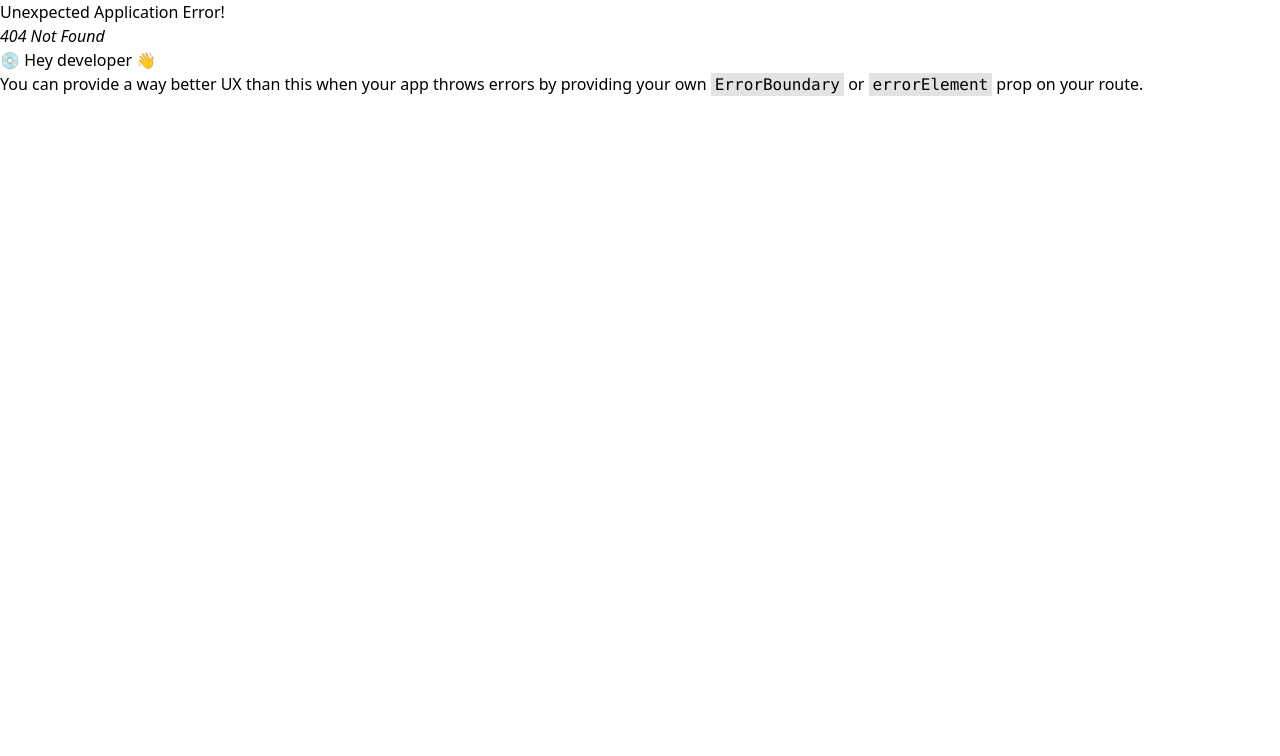
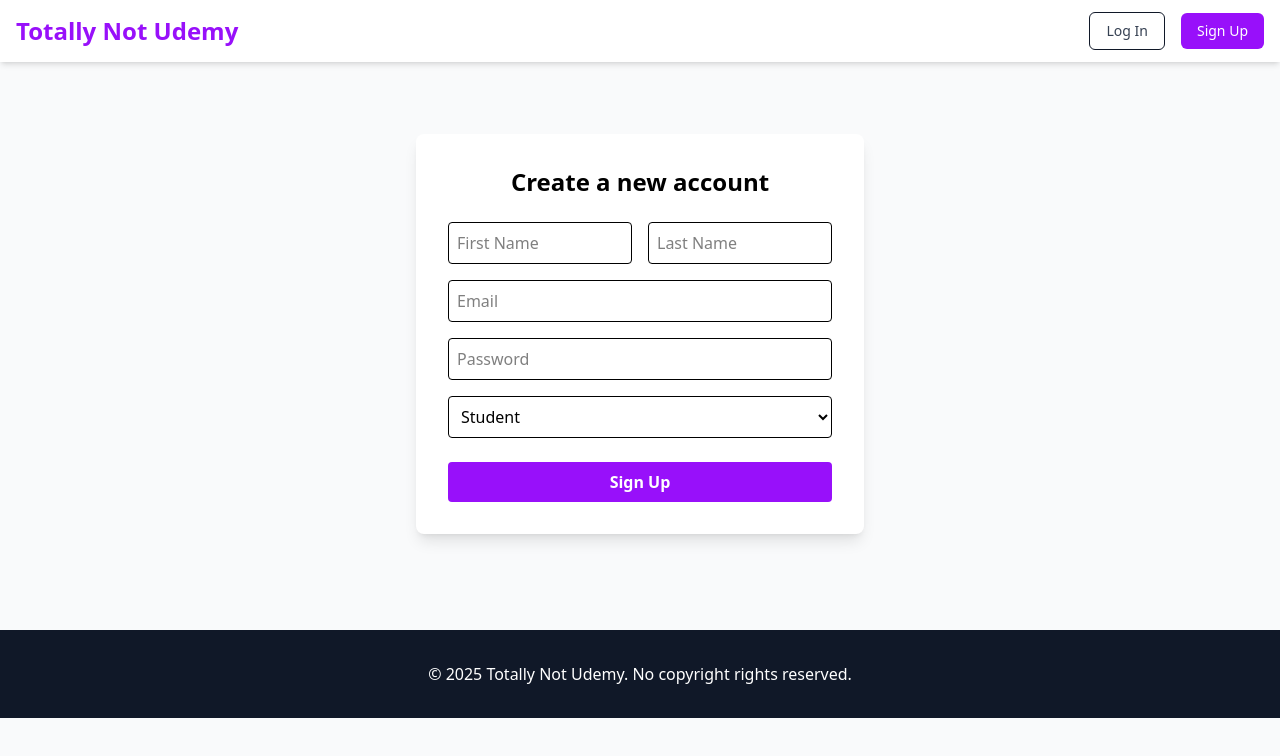
Before and after one commit to DraganM03/not_udemy_frontent, a React (Vite) app: page /register in a window 1280 px wide. Before the commit this address had no page. Shown: the top 756 px of the page. Built offline with nearby package versions, Linux system fonts and the light colour scheme.

Commit message:
Added Login and Register page

```diff
--- a/src/App.jsx
+++ b/src/App.jsx
@@ -10,12 +10,16 @@ import { AuthProvider } from './context/AuthContext.jsx';
 import MainLayout from './layouts/MainLayout';
 import HomePage from './pages/HomePage.jsx';
 import CoursePage from './pages/CoursePage';
+import LoginPage from './pages/LoginPage.jsx';
+import RegisterPage from './pages/RegisterPage.jsx';
 
 const router = createBrowserRouter(
   createRoutesFromElements(
     <Route path="/" element={<MainLayout />}>
       <Route index element={<HomePage />} />
       <Route path="/course/:id" element={<CoursePage />} />
+      <Route path="/login" element={<LoginPage />} />
+      <Route path="/register" element={<RegisterPage />} />
     </Route>
   )
 );
--- a/src/components/Navbar.jsx
+++ b/src/components/Navbar.jsx
@@ -1,5 +1,6 @@
 import React from 'react';
 import { Link, useNavigate } from 'react-router-dom';
+import { FaSignOutAlt } from 'react-icons/fa';
 import { useAuth } from '../context/AuthContext';
 
 const Navbar = () => {
@@ -44,7 +45,7 @@ const Navbar = () => {
                 onClick={handleLogout}
                 className="px-4 py-2 text-sm font-medium text-white bg-red-500 rounded-md hover:bg-red-600"
               >
-                Logout
+                <FaSignOutAlt />
               </button>
             </>
           ) : (
--- /dev/null
+++ b/src/pages/LoginPage.jsx
@@ -0,0 +1,82 @@
+import React, { useState } from 'react';
+import { Link, useNavigate } from 'react-router-dom';
+import { useAuth } from '../context/AuthContext';
+import api from '../services/api';
+
+const LoginPage = () => {
+  const navigate = useNavigate();
+  const { login } = useAuth();
+  const [email, setEmail] = useState('');
+  const [password, setPassword] = useState('');
+  const [error, setError] = useState('');
+
+  const handleSubmit = async (e) => {
+    e.preventDefault();
+    setError('');
+    try {
+      const response = await api.post('/api/users/login', { email, password });
+      const { user, token } = response.data;
+      login(user, token);
+      navigate('/');
+    } catch (err) {
+      setError(err.response?.data?.message || err.message);
+    }
+  };
+
+  return (
+    <div className="max-w-md mx-auto mt-10">
+      <form
+        onSubmit={handleSubmit}
+        className="bg-white p-8 rounded-lg shadow-lg"
+      >
+        <h2 className="text-2xl font-bold mb-6 text-center">
+          Log in to your account
+        </h2>
+        {error && <p className="text-red-500 text-center mb-4">{error}</p>}
+        <div className="mb-4">
+          <label className="block text-gray-700 mb-2" htmlFor="email">
+            Email
+          </label>
+          <input
+            type="email"
+            id="email"
+            value={email}
+            onChange={(e) => setEmail(e.target.value)}
+            className="w-full p-2 border rounded"
+            required
+          />
+        </div>
+        <div className="mb-6">
+          <label className="block text-gray-700 mb-2" htmlFor="password">
+            Password
+          </label>
+          <input
+            type="password"
+            id="password"
+            value={password}
+            onChange={(e) => setPassword(e.target.value)}
+            className="w-full p-2 border rounded"
+            required
+          />
+        </div>
+        <button
+          type="submit"
+          className="w-full py-2 text-white font-bold bg-purple-600 rounded hover:bg-purple-700"
+        >
+          Log In
+        </button>
+        <p className="text-center mt-4">
+          Don't have an account?{' '}
+          <Link
+            to="/register"
+            className="text-purple-600 cursor-pointer hover:underline"
+          >
+            Sign up
+          </Link>
+        </p>
+      </form>
+    </div>
+  );
+};
+
+export default LoginPage;
--- /dev/null
+++ b/src/pages/RegisterPage.jsx
@@ -0,0 +1,108 @@
+import React, { useState } from 'react';
+import { useNavigate } from 'react-router-dom';
+import api from '../services/api';
+import { useAuth } from '../context/AuthContext';
+
+const RegisterPage = () => {
+  const navigate = useNavigate();
+  const { login } = useAuth();
+  const [formData, setFormData] = useState({
+    email: '',
+    password: '',
+    first_name: '',
+    last_name: '',
+    role_id: '1',
+  });
+  const [error, setError] = useState('');
+
+  const handleChange = (e) => {
+    setFormData({ ...formData, [e.target.name]: e.target.value });
+  };
+
+  const handleSubmit = async (e) => {
+    e.preventDefault();
+    setError('');
+    try {
+      // Step 1: Register the user
+      const registerResponse = await api.post('/api/users/register', formData);
+
+      // Step 2: If registration is successful, automatically log them in
+      if (registerResponse.status === 201) {
+        const loginResponse = await api.post('/api/users/login', {
+          email: formData.email,
+          password: formData.password,
+        });
+
+        const { user, token } = loginResponse.data;
+        login(user, token); // Update the auth context
+
+        // Step 3: Redirect to the home page
+        navigate('/');
+      }
+    } catch (err) {
+      setError(err.response?.data?.message || err.message);
+    }
+  };
+
+  return (
+    <div className="max-w-md mx-auto mt-10">
+      <form
+        onSubmit={handleSubmit}
+        className="bg-white p-8 rounded-lg shadow-lg"
+      >
+        <h2 className="text-2xl font-bold mb-6 text-center">
+          Create a new account
+        </h2>
+        {error && <p className="text-red-500 text-center mb-4">{error}</p>}
+        <div className="grid grid-cols-2 gap-4 mb-4">
+          <input
+            name="first_name"
+            placeholder="First Name"
+            onChange={handleChange}
+            className="w-full p-2 border rounded"
+            required
+          />
+          <input
+            name="last_name"
+            placeholder="Last Name"
+            onChange={handleChange}
+            className="w-full p-2 border rounded"
+            required
+          />
+        </div>
+        <input
+          name="email"
+          type="email"
+          placeholder="Email"
+          onChange={handleChange}
+          className="w-full p-2 border rounded mb-4"
+          required
+        />
+        <input
+          name="password"
+          type="password"
+          placeholder="Password"
+          onChange={handleChange}
+          className="w-full p-2 border rounded mb-4"
+          required
+        />
+        <select
+          name="role_id"
+          onChange={handleChange}
+          className="w-full p-2 border rounded mb-6"
+        >
+          <option value="1">Student</option>
+          <option value="2">Instructor</option>
+        </select>
+        <button
+          type="submit"
+          className="w-full py-2 text-white font-bold bg-purple-600 rounded hover:bg-purple-700"
+        >
+          Sign Up
+        </button>
+      </form>
+    </div>
+  );
+};
+
+export default RegisterPage;
```
